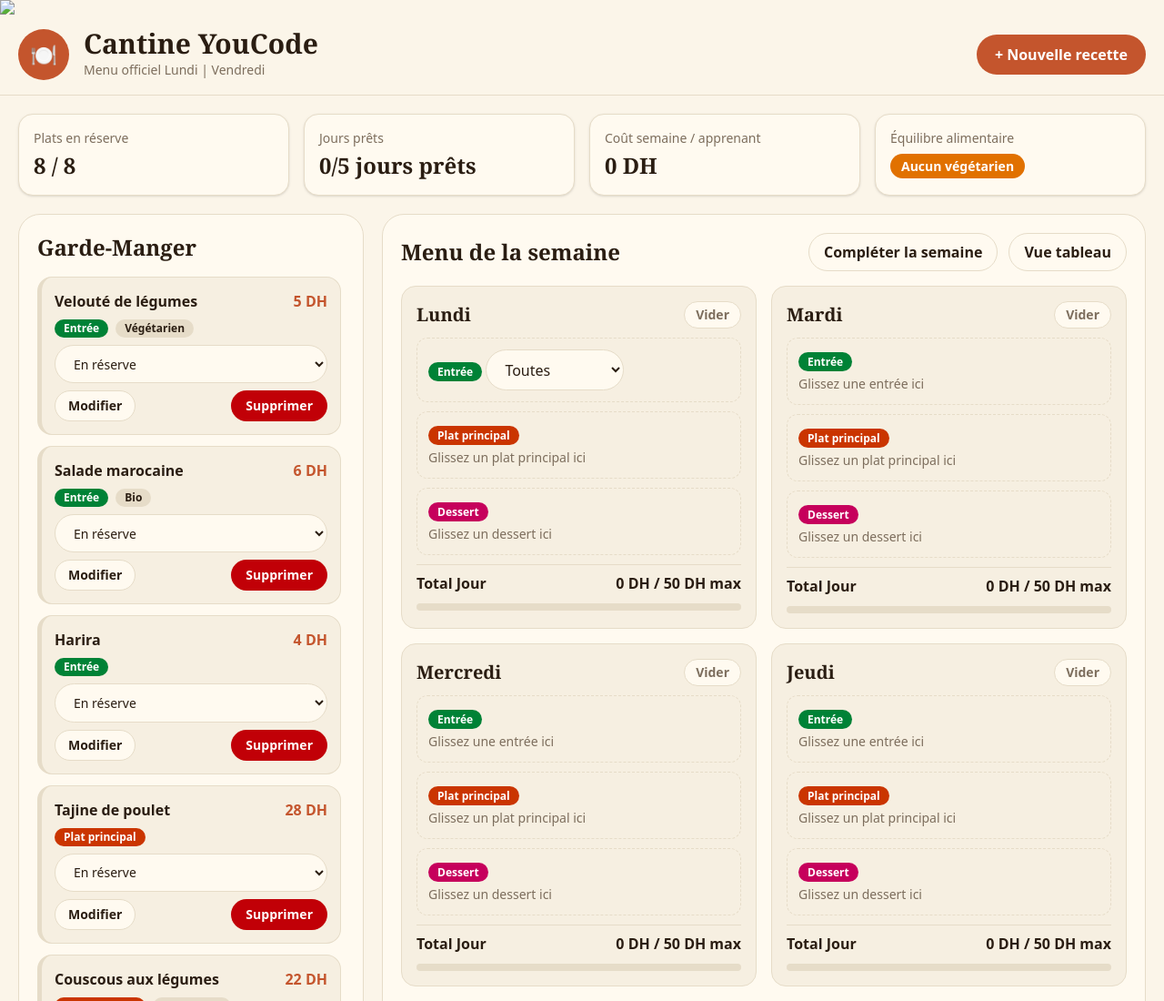
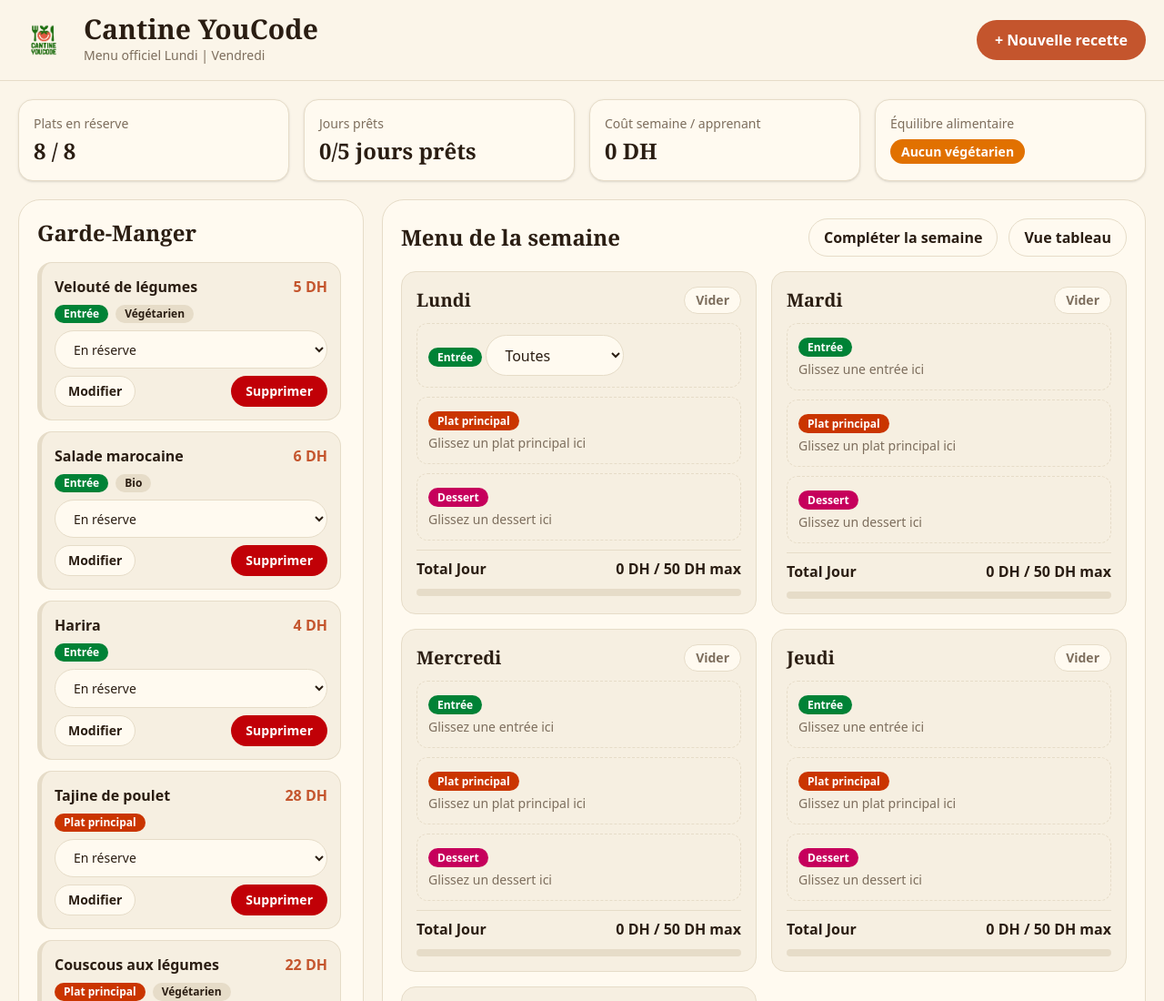
Before and after one commit to eddif-bouchra/Cantina, a website: page index.html in a window 1280 px wide. Shown: the top 1100 px of the page at 91% size. Drawn offline with Linux system fonts and the light colour scheme.

Commit message:
feat : ajouter un logo de page

```diff
--- a/index.html
+++ b/index.html
@@ -3,7 +3,7 @@
 <head>
   <meta charset="UTF-8">
   <meta name="viewport" content="width=device-width, initial-scale=1">
-  <img src="img">
+
   <title>Cantine YouCode</title>
 
   <link rel="stylesheet" href="./output.css">
@@ -14,7 +14,7 @@
 
 
   <header class="flex flex-wrap items-center gap-4 px-5 py-4 border-b border-line">
-    <div class="w-14 h-14 rounded-full bg-brand grid place-items-center text-2xl text-white">🍽️</div>
+    <div class="w-14 h-14 rounded-full  grid place-items-center text-2xl text-white"><img src="./img/logo.png" ></div>
     <div class="mr-auto">
       <h1 class="font-display text-3xl leading-none">Cantine YouCode</h1>
       <p class="text-mute text-sm mt-1">Menu officiel  Lundi | Vendredi</p>
```
Also changed, not shown: img/logo.png (added), 1 other file.
